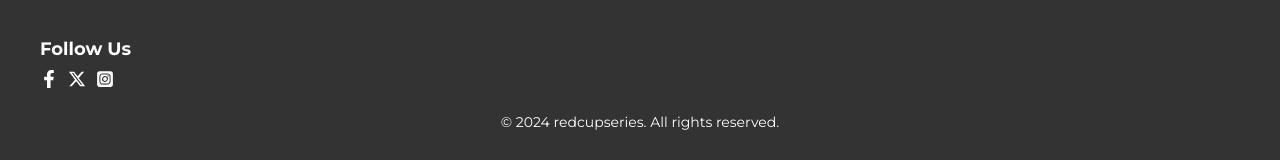
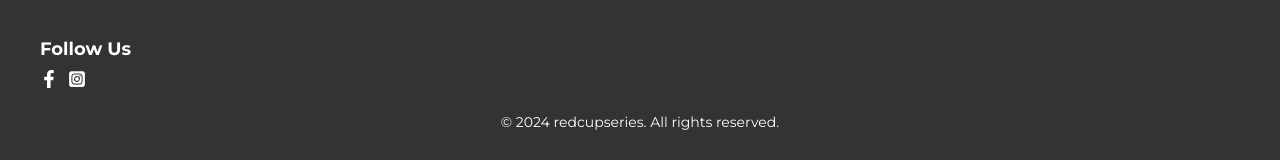
Before and after one commit to PhaseOfficial/redcupseries-landing-page, a React (Vite) app: page / in a window 1280 px wide. Shown: the part 6184-6344 px from the top of the page. Built offline with nearby package versions, Linux system fonts and the light colour scheme; a web font is replaced by a local one.

Commit message:
added links

```diff
--- a/src/App.jsx
+++ b/src/App.jsx
@@ -29,9 +29,8 @@ const App = () => {
     <div class="footer-section">
       <h3>Follow Us</h3>
       <div class="social-media">
-        <a href="#"><FaFacebookF /></a>
-        <a href="#"><FaXTwitter /></a>
-        <a href="#"><FaSquareInstagram /></a>
+        <a href="https://www.facebook.com/red.cup.series"><FaFacebookF /></a>
+        <a href="https://www.instagram.com/red_cup_series_pvt_ltd/"><FaSquareInstagram /></a>
       </div>
     </div>
   </div>
```
